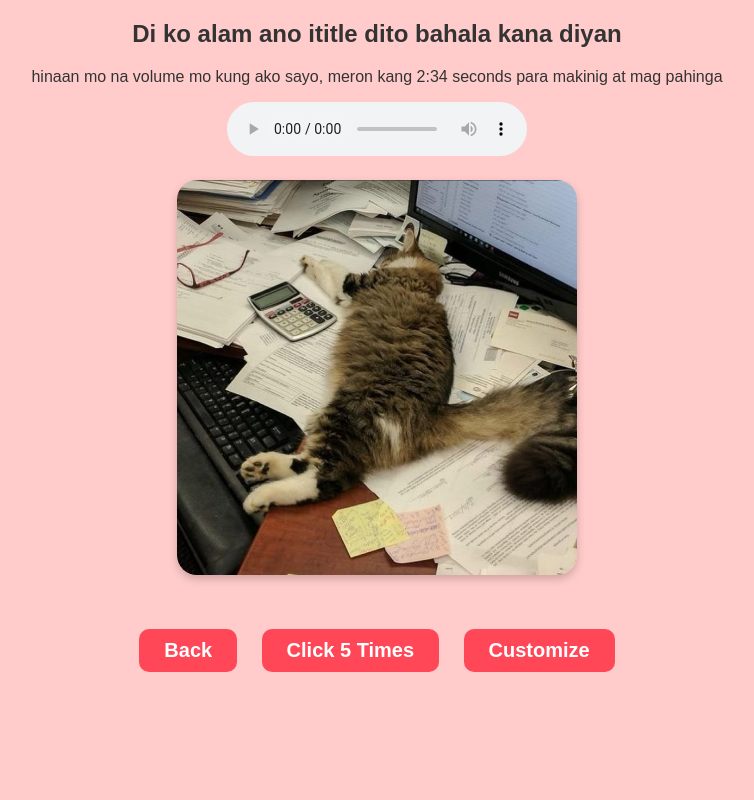
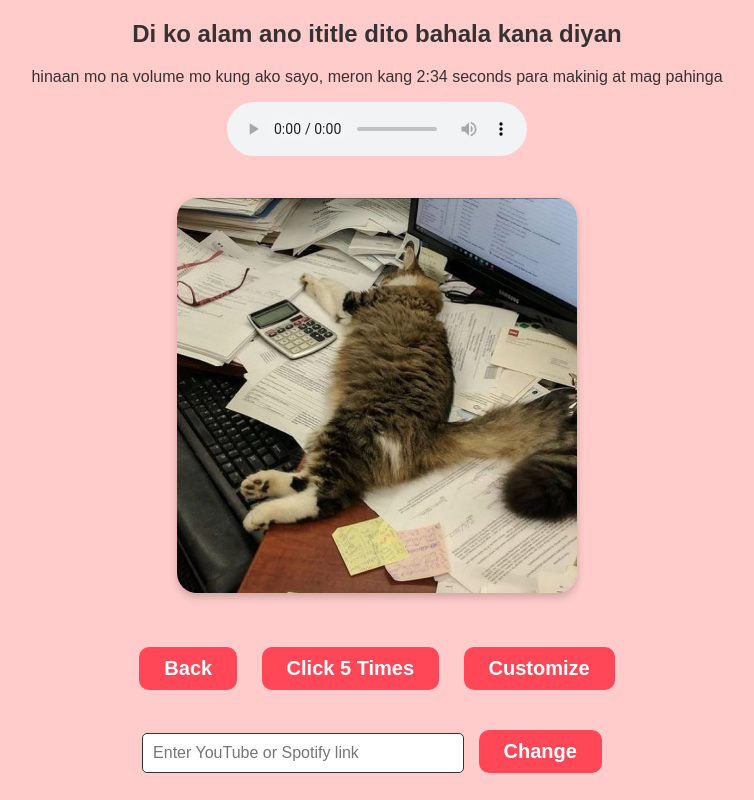
Before and after one commit to Groovy30/di-ko-alam, a plain HTML site: page smile.html in a window 1280 px wide. Shown: the whole page, without its empty margins (263-1017 px from the left). Drawn offline with Linux system fonts and the light colour scheme.

Commit message:
Update smile.html

```diff
--- a/smile.html
+++ b/smile.html
@@ -14,7 +14,7 @@
             padding: 0;
             overflow: hidden;
         }
-        h2, p, audio, .btn-container, img {
+        h2, p, audio, .btn-container, img, .input-container {
             position: relative;
             z-index: 2;
         }
@@ -54,6 +54,16 @@
             cursor: crosshair;
             display: none;
         }
+        .input-container {
+            margin-top: 20px;
+        }
+        .input-container input {
+            padding: 10px;
+            width: 300px;
+            font-size: 16px;
+            border-radius: 5px;
+            border: 1px solid #333;
+        }
     </style>
 </head>
 <body>
@@ -61,10 +71,12 @@
     <p>hinaan mo na volume mo kung ako sayo, meron kang 2:34 seconds para makinig at mag pahinga</p>
 
     <!-- Audio Player (Paused on Load) -->
-    <audio id="myAudio" controls>
-        <source src="song.mp3" type="audio/mpeg">
-        Your browser does not support the audio element.
-    </audio>
+    <div id="mediaContainer">
+        <audio id="myAudio" controls>
+            <source src="song.mp3" type="audio/mpeg">
+            Your browser does not support the audio element.
+        </audio>
+    </div>
 
     <br>
     <img src="cute.jpg" alt="Cute Picture">
@@ -74,6 +86,12 @@
         <button class="btn" onclick="goBack()">Back</button>
         <button class="btn" onclick="clickCounter()">Click 5 Times</button>
         <button class="btn" onclick="toggleDrawing()">Customize</button>
+    </div>
+
+    <!-- Input for Custom Music -->
+    <div class="input-container">
+        <input type="text" id="mediaInput" placeholder="Enter YouTube or Spotify link">
+        <button class="btn" onclick="changeMedia()">Change</button>
     </div>
 
     <!-- Drawing Canvas -->
@@ -121,10 +139,27 @@
             ctx.moveTo(event.clientX, event.clientY);
         }
 
+        function changeMedia() {
+            let mediaInput = document.getElementById("mediaInput").value;
+            let mediaContainer = document.getElementById("mediaContainer");
+            if (mediaInput.includes("youtube.com") || mediaInput.includes("youtu.be")) {
+                let embedUrl = mediaInput.replace("watch?v=", "embed/");
+                if (mediaInput.includes("youtu.be")) {
+                    embedUrl = "https://www.youtube.com/embed/" + mediaInput.split("/").pop();
+                }
+                mediaContainer.innerHTML = `<iframe width="560" height="315" src="${embedUrl}" frameborder="0" allowfullscreen></iframe>`;
+            } else if (mediaInput.includes("spotify.com")) {
+                let embedUrl = mediaInput.replace("/track/", "/embed/track/");
+                mediaContainer.innerHTML = `<iframe src="${embedUrl}" width="300" height="80" frameborder="0" allowtransparency="true" allow="encrypted-media"></iframe>`;
+            } else {
+                alert("Invalid link. Please enter a valid YouTube or Spotify link.");
+            }
+        }
+
         // Pause audio when the page loads
         window.onload = function() {
             let audio = document.getElementById("myAudio");
-            audio.pause();
+            if (audio) audio.pause();
         };
     </script>
 </body>
```
